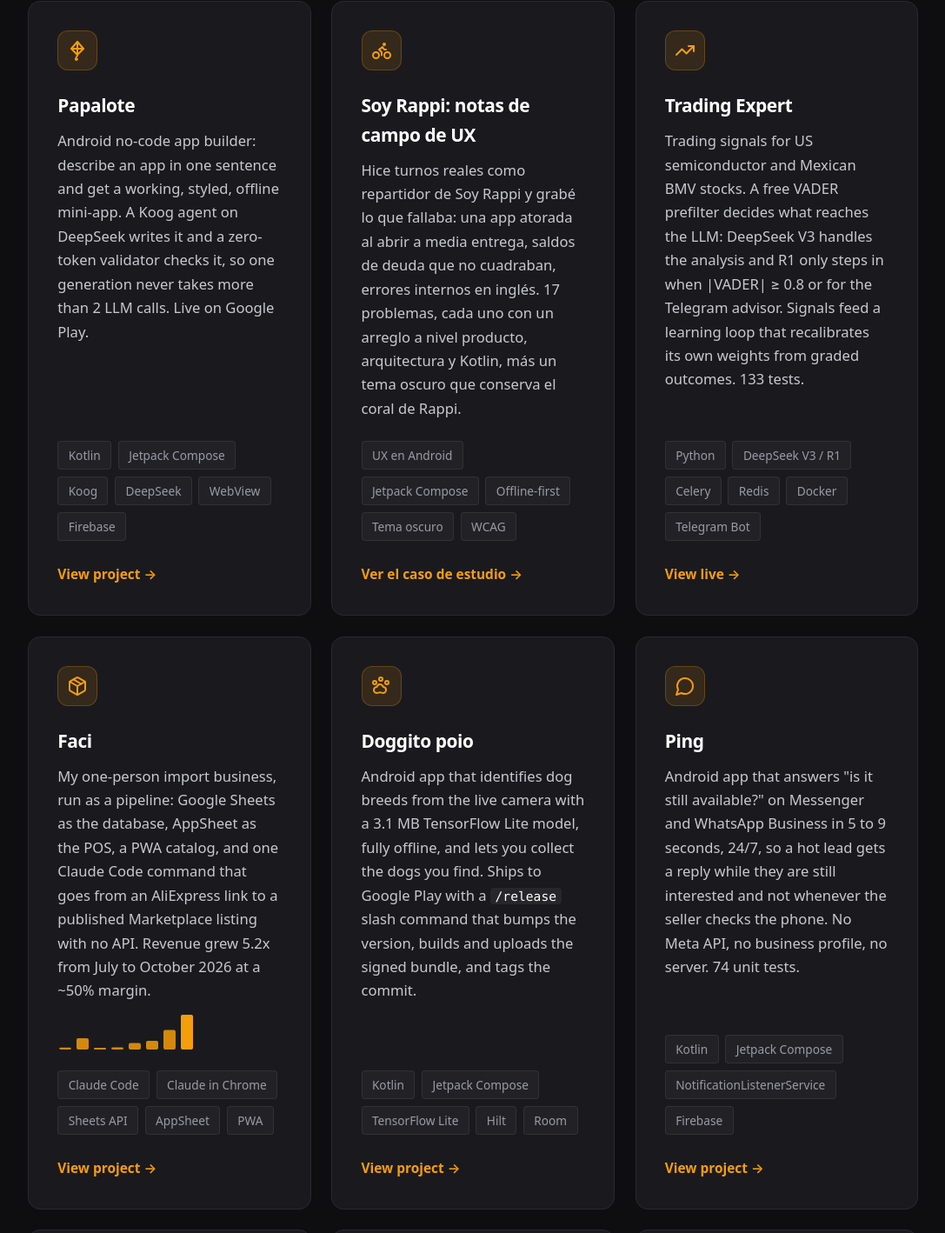
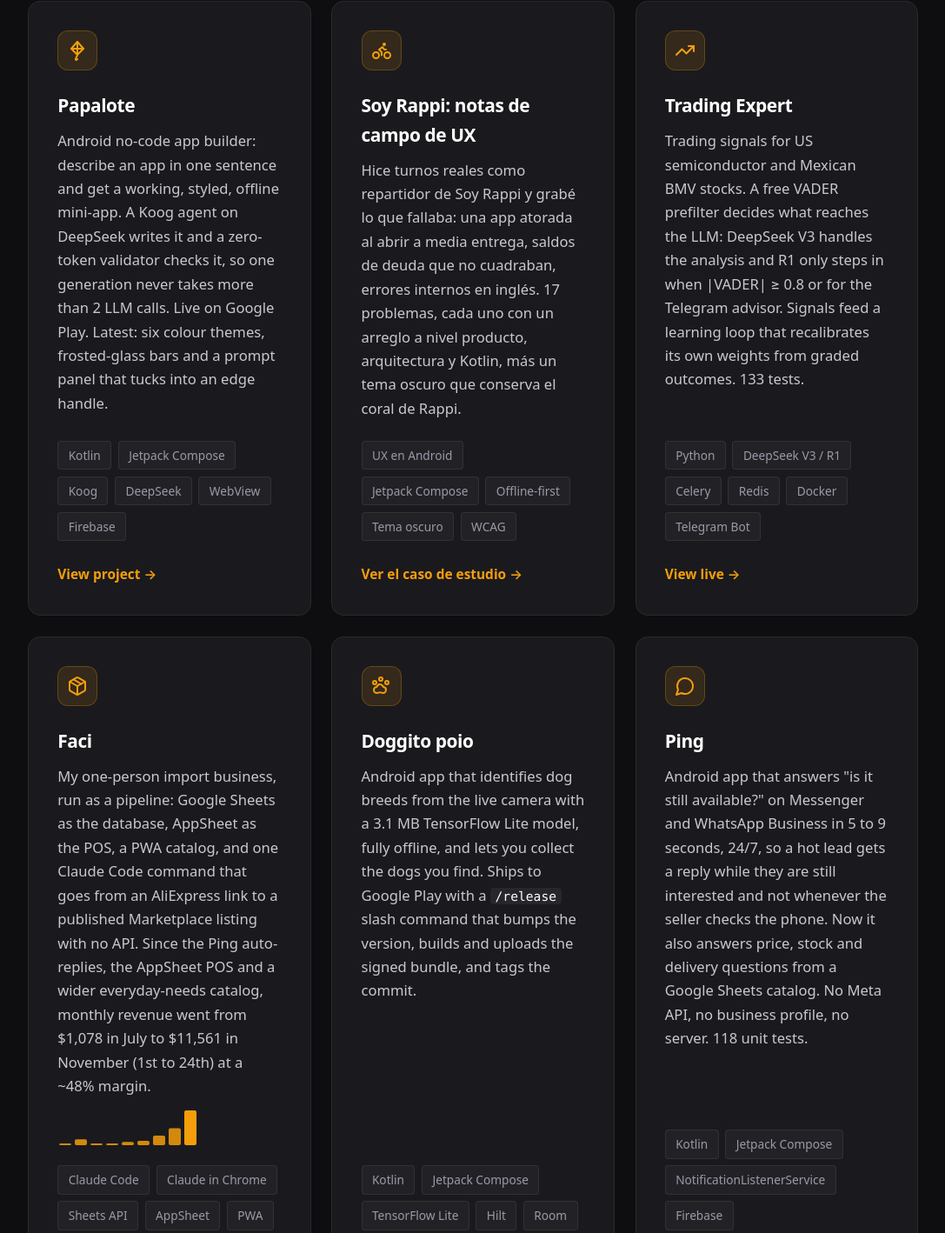
Before and after one commit to Sinnup/Sinnup.github.io, a plain HTML site: page index.html in a window 1280 px wide. Shown: the part 2957-4375 px from the top of the page at 87% size, without its empty margins (96-1183 px from the left). Drawn offline with Linux system fonts and the light colour scheme.

Commit message:
feat(home): refresh Faci, Ping and Papalote cards and test counts
Co-Authored-By: Claude Sonnet 5.5 <noreply@anthropic.com>

```diff
--- a/index.html
+++ b/index.html
@@ -771,7 +771,7 @@
       <div class="project-card fade-in" data-tags="mobile,ai">
         <div class="project-icon"><img src="assets/icons/kite.svg" alt="" aria-hidden="true"></div>
         <div class="project-title">Papalote</div>
-        <div class="project-desc">Android no-code app builder: describe an app in one sentence and get a working, styled, offline mini-app. A Koog agent on DeepSeek writes it and a zero-token validator checks it, so one generation never takes more than 2 LLM calls. Live on Google Play.</div>
+        <div class="project-desc">Android no-code app builder: describe an app in one sentence and get a working, styled, offline mini-app. A Koog agent on DeepSeek writes it and a zero-token validator checks it, so one generation never takes more than 2 LLM calls. Live on Google Play. Latest: six colour themes, frosted-glass bars and a prompt panel that tucks into an edge handle.</div>
         <div class="chip-row">
           <span class="chip">Kotlin</span>
           <span class="chip">Jetpack Compose</span>
@@ -815,8 +815,8 @@
       <div class="project-card fade-in" data-tags="ai,automation,web,data">
         <div class="project-icon"><img src="assets/icons/package.svg" alt="" aria-hidden="true"></div>
         <div class="project-title">Faci</div>
-        <div class="project-desc">My one-person import business, run as a pipeline: Google Sheets as the database, AppSheet as the POS, a PWA catalog, and one Claude Code command that goes from an AliExpress link to a published Marketplace listing with no API. Revenue grew 5.2x from July to October 2026 at a ~50% margin.</div>
-        <svg class="card-spark" viewBox="0 0 160 40" role="img" aria-label="Faci monthly revenue March to October 2026, peaking at $5,650 MXN in October"><rect x="2" y="37.7" width="14" height="2.3" rx="2"/><rect x="22" y="27" width="14" height="13" rx="2"/><rect x="42" y="38" width="14" height="2" rx="1"/><rect x="62" y="37.5" width="14" height="2.5" rx="2"/><rect x="82" y="32.4" width="14" height="7.6" rx="2"/><rect x="102" y="29.9" width="14" height="10.1" rx="2"/><rect x="122" y="17.5" width="14" height="22.5" rx="2"/><rect x="142" y="0" width="14" height="40" rx="2"/></svg>
+        <div class="project-desc">My one-person import business, run as a pipeline: Google Sheets as the database, AppSheet as the POS, a PWA catalog, and one Claude Code command that goes from an AliExpress link to a published Marketplace listing with no API. Since the Ping auto-replies, the AppSheet POS and a wider everyday-needs catalog, monthly revenue went from $1,078 in July to $11,561 in November (1st to 24th) at a ~48% margin.</div>
+        <svg class="card-spark" viewBox="0 0 160 40" role="img" aria-label="Faci monthly revenue March to November 2026, reaching $11,561 MXN in November 1 to 24"><rect x="2" y="38.0" width="14" height="2.0" rx="2"/><rect x="20" y="33.2" width="14" height="6.8" rx="2"/><rect x="38" y="38.0" width="14" height="2.0" rx="2"/><rect x="56" y="38.0" width="14" height="2.0" rx="2"/><rect x="74" y="36.3" width="14" height="3.7" rx="2"/><rect x="92" y="35.1" width="14" height="4.9" rx="2"/><rect x="110" y="29.0" width="14" height="11.0" rx="2"/><rect x="128" y="20.5" width="14" height="19.5" rx="2"/><rect x="146" y="0.0" width="14" height="40.0" rx="2"/></svg>
         <div class="chip-row">
           <span class="chip">Claude Code</span>
           <span class="chip">Claude in Chrome</span>
@@ -844,7 +844,7 @@
       <div class="project-card fade-in" data-tags="mobile,automation">
         <div class="project-icon"><img src="assets/icons/message.svg" alt="" aria-hidden="true"></div>
         <div class="project-title">Ping</div>
-        <div class="project-desc">Android app that answers "is it still available?" on Messenger and WhatsApp Business in 5 to 9 seconds, 24/7, so a hot lead gets a reply while they are still interested and not whenever the seller checks the phone. No Meta API, no business profile, no server. 74 unit tests.</div>
+        <div class="project-desc">Android app that answers "is it still available?" on Messenger and WhatsApp Business in 5 to 9 seconds, 24/7, so a hot lead gets a reply while they are still interested and not whenever the seller checks the phone. Now it also answers price, stock and delivery questions from a Google Sheets catalog. No Meta API, no business profile, no server. 118 unit tests.</div>
         <div class="chip-row">
           <span class="chip">Kotlin</span>
           <span class="chip">Jetpack Compose</span>
@@ -980,7 +980,7 @@
       <div class="ai-card fade-in">
         <div class="ai-kicker">Verification</div>
         <div class="ai-title">Nothing ships without a check</div>
-        <p>In Trading Expert the workflow agent won't commit until <code>uv run pytest</code> is green (133 tests). Papalote has ~90 unit tests and Ping 74. At Global Payments I brought AI-assisted code review into the team before every PR and bugs dropped by more than 50%.</p>
+        <p>In Trading Expert the workflow agent won't commit until <code>uv run pytest</code> is green (133 tests). Papalote has 100+ unit tests and Ping 118. At Global Payments I brought AI-assisted code review into the team before every PR and bugs dropped by more than 50%.</p>
         <p>When an agent can't be trusted with something, it doesn't get it: TramitesAI's model never sees a full card number, and payments need Touch ID.</p>
       </div>
     </div>
```
